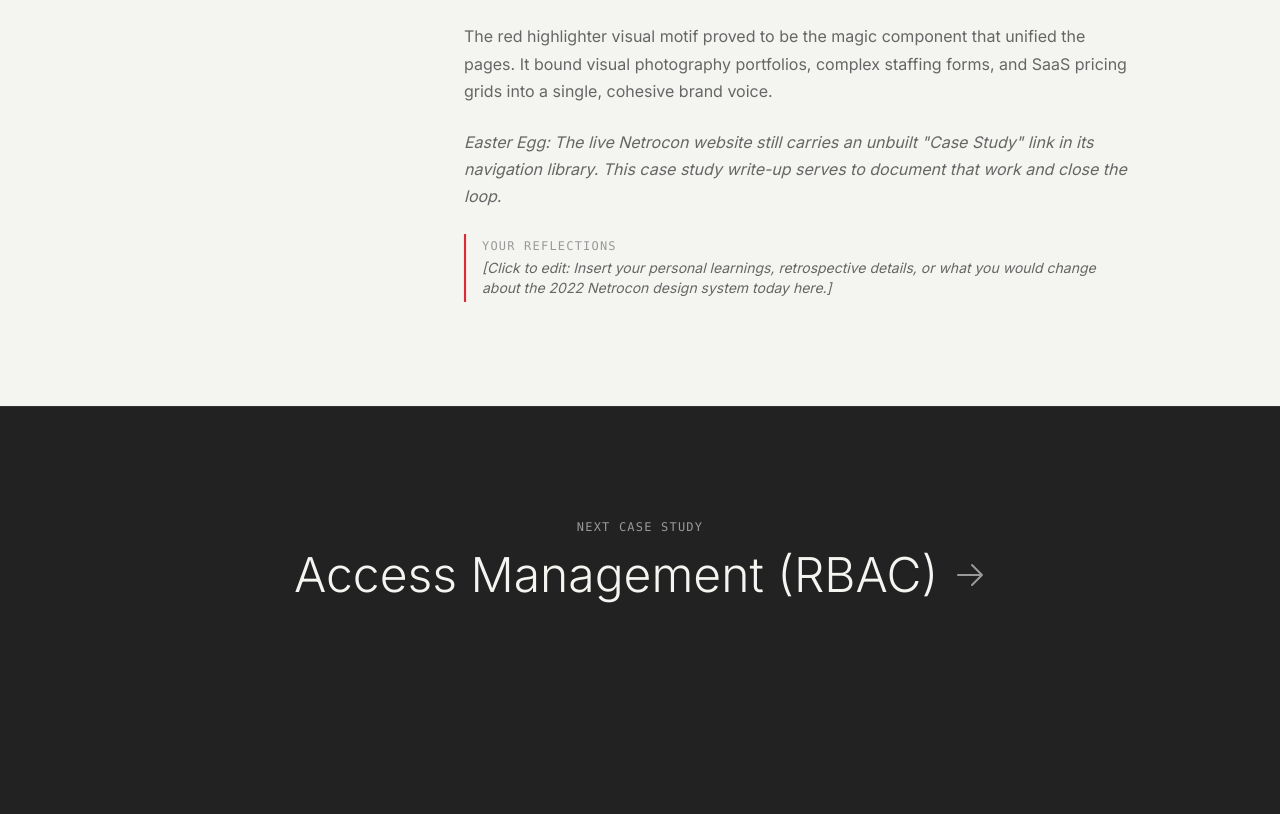
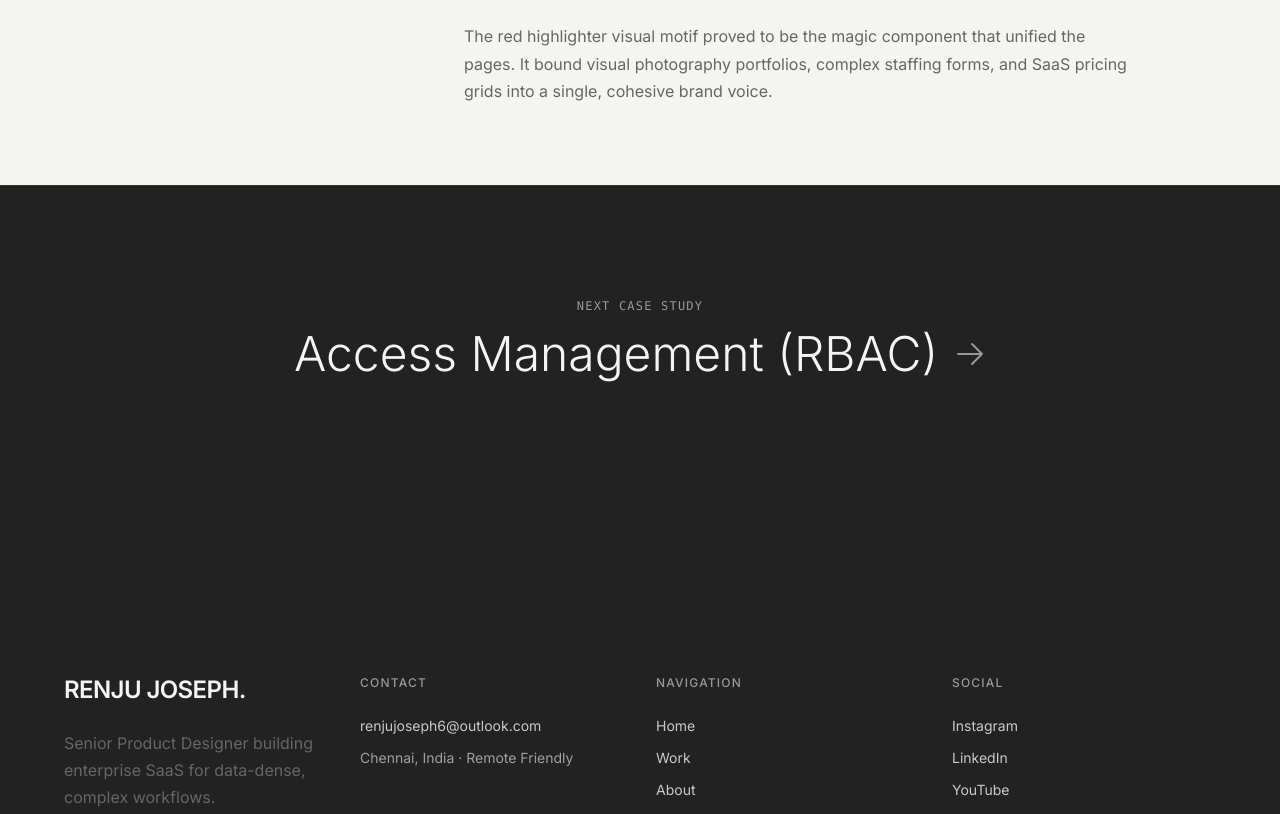
Before and after one commit to renjuren/portfolio, a Next.js app: page /projects/netrocon-digital in a window 1280 px wide. Shown: the part 9120-9934 px from the top of the page. Built offline with nearby package versions, Linux system fonts and the light colour scheme.

Commit message:
chore: remove Easter Egg and Reflections placeholder from Netrocon page.tsx

```diff
--- a/src/app/projects/netrocon-digital/page.tsx
+++ b/src/app/projects/netrocon-digital/page.tsx
@@ -482,21 +482,6 @@ export default function NetroconCaseStudy() {
                 <p>
                   The red highlighter visual motif proved to be the magic component that unified the pages. It bound visual photography portfolios, complex staffing forms, and SaaS pricing grids into a single, cohesive brand voice.
                 </p>
-                <p className="text-text-secondary italic">
-                  Easter Egg: The live Netrocon website still carries an unbuilt "Case Study" link in its navigation library. This case study write-up serves to document that work and close the loop.
-                </p>
-
-                {/*
-                TODO: User Personal Reflections / Retrospective Notes
-                You can insert your personal reflections, things you would do differently,
-                or post-launch learnings here:
-                */}
-                <div className="border-l-2 border-[#FB1D24] pl-4 py-1 my-6 text-text-secondary italic">
-                  <span className="block text-xs uppercase tracking-widest font-mono text-text-muted not-italic mb-1">Your Reflections</span>
-                  <p className="text-sm">
-                    [Click to edit: Insert your personal learnings, retrospective details, or what you would change about the 2022 Netrocon design system today here.]
-                  </p>
-                </div>
               </div>
             </div>
           </div>
```
